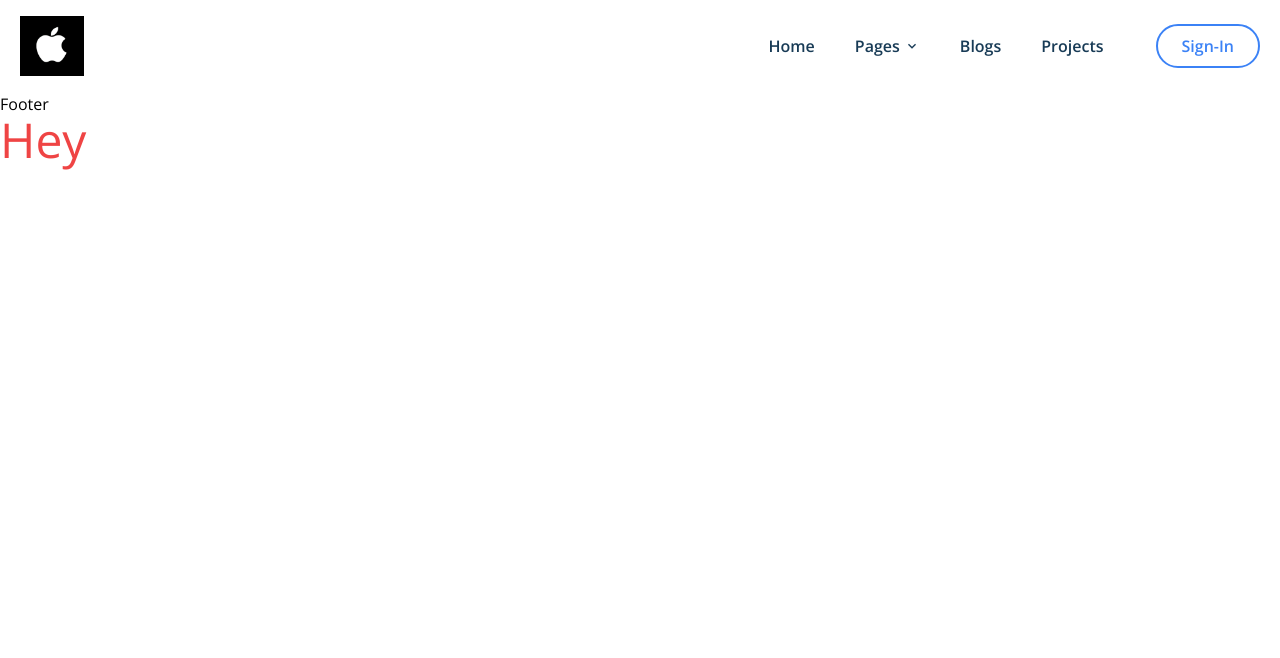
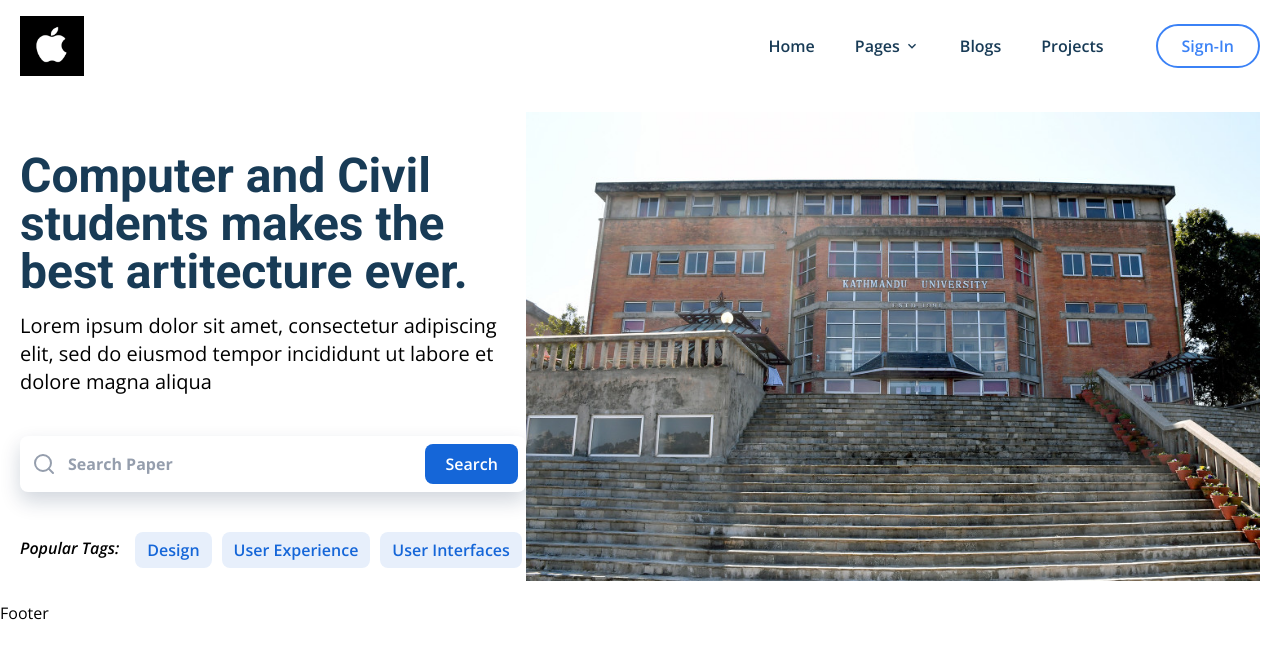
Before and after one commit to SKC-18/CivilBlogs, a React (Create React App) app: page / in a window 1280 px wide. Shown: the top 658 px of the page. Built offline with nearby package versions, Linux system fonts and the light colour scheme.

Commit message:
homepage1.0

```diff
--- a/public/index.html
+++ b/public/index.html
@@ -14,7 +14,7 @@
       manifest.json provides metadata used when your web app is installed on a
       user's mobile device or desktop. See https://developers.google.com/web/fundamentals/web-app-manifest/
     -->
-    <link rel="manifest" href="%PUBLIC_URL%/manifest.json" />
+    <!-- <link rel="manifest" href="%PUBLIC_URL%/manifest.json" /> -->
     <!--
       Notice the use of %PUBLIC_URL% in the tags above.
       It will be replaced with the URL of the `public` folder during the build.
--- a/src/App.js
+++ b/src/App.js
@@ -1,11 +1,10 @@
-import './App.css';
-import HomePage from './pages/HomePage.jsx';
+import "./App.css";
+import HomePage from "./pages/home/HomePage.jsx";
 
 function App() {
   return (
     <div className="App font-opensans">
       <HomePage />
-      <h1 className='text-red-500 text-5xl'>Hey</h1>
     </div>
   );
 }
--- a/src/components/MainLayout.jsx
+++ b/src/components/MainLayout.jsx
@@ -1,7 +1,7 @@
 import React, { children } from 'react';
 import Header  from './Header';
 import  Footer  from './Footer';
-export const MainLayout = () => {
+export const MainLayout = ({children}) => {
   return (
     <div>
         <Header />
--- /dev/null
+++ b/src/components/Search.jsx
@@ -0,0 +1,37 @@
+import React, { useState } from "react";
+import { FiSearch } from "react-icons/fi";
+
+const Search = ({ className, onSearchKeyword }) => {
+  const [searchKeyword, setSearchKeyword] = useState("");
+
+  const handleSubmit = (e) => {
+    e.preventDefault();
+    onSearchKeyword({ searchKeyword });
+  };
+
+  return (
+    <form
+      onSubmit={handleSubmit}
+      className={`flex flex-col gap-y-2.5 relative ${className}`}
+    >
+      <div className="relative">
+        <FiSearch className="absolute left-3 top-1/2 -translate-y-1/2 w-6 h-6 text-[#959EAD]" />
+        <input
+          className="placeholder:font-bold font-semibold text-dark-soft placeholder:text-[#959EAD] rounded-lg pl-12 pr-3 w-full py-3 focus:outline-none shadow-[rgba(13,_38,_76,_0.19)_0px_9px_20px] md:py-4"
+          type="text"
+          placeholder="Search Paper"
+          value={searchKeyword}
+          onChange={(e) => setSearchKeyword(e.target.value)}
+        />
+      </div>
+      <button
+        type="submit"
+        className="w-full bg-primary text-white font-semibold rounded-lg px-5 py-3 md:absolute md:right-2 md:top-1/2 md:-translate-y-1/2 md:w-fit md:py-2"
+      >
+        Search
+      </button>
+    </form>
+  );
+};
+
+export default Search;
--- a/src/constants/images.js
+++ b/src/constants/images.js
@@ -1,5 +1,7 @@
 import Logo from "../assets/Logo.png";
+import KU from "../assets/KU.png";
 const images={
     Logo,
+    KU,
 };
 export default images
--- a/src/pages/HomePage.jsx
+++ /dev/null
@@ -1,12 +0,0 @@
-import React from 'react';
-import { MainLayout } from '../components/MainLayout.jsx';
-
-const HomePage = () => {
-  return (
-    <MainLayout>
-      {/* Your content here */}
-    </MainLayout>
-  );
-};
-
-export default HomePage;
--- /dev/null
+++ b/src/pages/home/HomePage.jsx
@@ -0,0 +1,13 @@
+import React from "react";
+import { MainLayout } from "../../components/MainLayout.jsx";
+import Hero from "./container/Hero.jsx";
+
+const HomePage = () => {
+  return (
+    <MainLayout>
+      <Hero />
+    </MainLayout>
+  );
+};
+
+export default HomePage;
--- /dev/null
+++ b/src/pages/home/container/Hero.jsx
@@ -0,0 +1,46 @@
+import React from "react";
+
+import { images } from "../../../constants";
+import Search from "../../../components/Search";
+
+const Hero = () => {
+  return (
+    <section className="container mx-auto flex flex-col px-5 py-5 lg:flex-row">
+      <div className="mt-10 lg:w-1/2">
+        <h1 className="font-roboto text-3xl text-center font-bold text-dark-soft md:text-5xl lg:text-4xl xl:text-5xl lg:text-left lg:max-w-[540px]">
+          Computer and Civil students makes the best artitecture ever.
+        </h1>
+        <p className="text-dark-light mt-4 text-center md:text-xl lg:text-base xl:text-xl lg:text-left">
+          Lorem ipsum dolor sit amet, consectetur adipiscing elit, sed do
+          eiusmod tempor incididunt ut labore et dolore magna aliqua
+        </p>
+        <Search className="mt-10 lg:mt-6 xl:mt-10" />
+        <div className="flex mt-4 flex-col lg:flex-row lg:items-start lg:flex-nowrap lg:gap-x-4 lg:mt-7">
+          <span className="text-dark-light font-semibold italic mt-2 lg:mt-4 lg:text-sm xl:text-base">
+            Popular Tags:
+          </span>
+          <ul className="flex flex-wrap gap-x-2.5 gap-y-2.5 mt-3 lg:text-sm xl:text-base">
+            <li className="rounded-lg bg-primary bg-opacity-10 px-3 py-1.5 text-primary font-semibold">
+              Design
+            </li>
+            <li className="rounded-lg bg-primary bg-opacity-10 px-3 py-1.5 text-primary font-semibold">
+              User Experience
+            </li>
+            <li className="rounded-lg bg-primary bg-opacity-10 px-3 py-1.5 text-primary font-semibold">
+              User Interfaces
+            </li>
+          </ul>
+        </div>
+      </div>
+      <div className="hidden  lg:block ">
+        <img
+          className="w-full "
+          src={images.KU}
+          alt="users are reading articles"
+        />
+      </div>
+    </section>
+  );
+};
+
+export default Hero;
```
Also changed, not shown: src/assets/KU.png (added), src/assets/Kathmandu_University.png (added).
